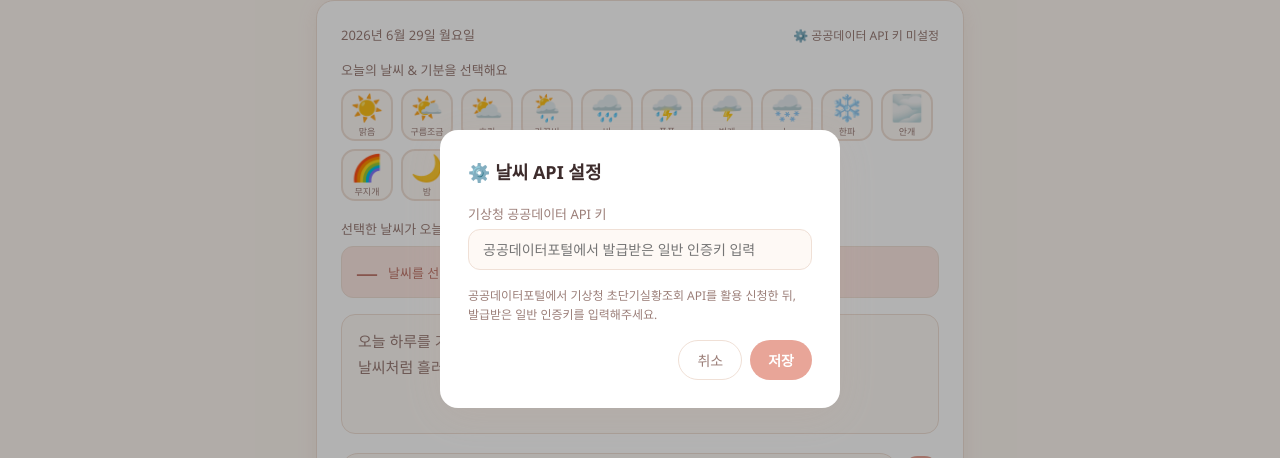
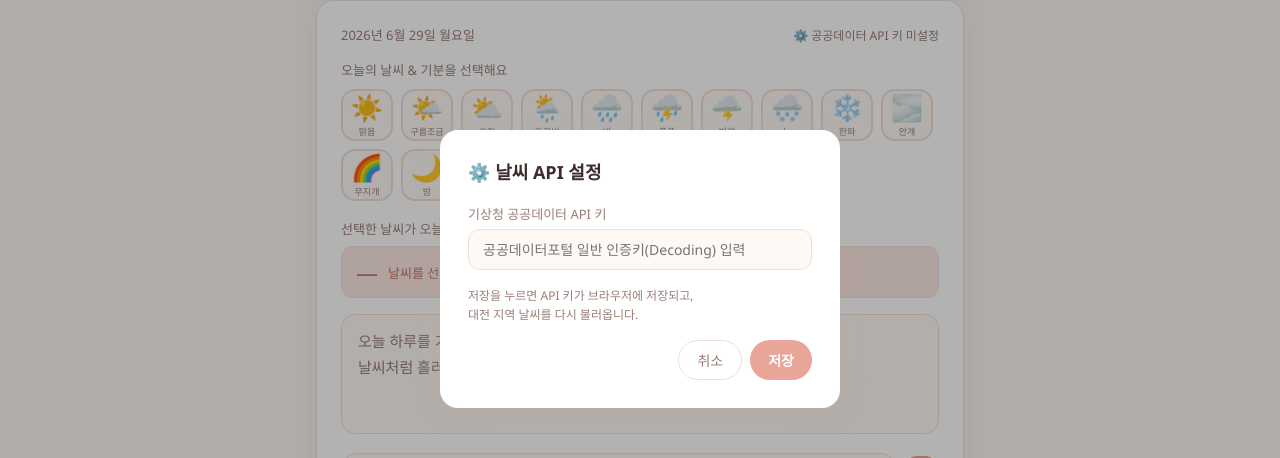
Before and after one commit to jaeeun0109/Moodie, a React app in the folder frontend/: page / in a window 1280 px wide. Both pictures are taken after a click on the button "⚙️". Shown: the part 131-589 px from the top of the page. Built offline with nearby package versions, Linux system fonts and the light colour scheme; the HTML template or start-up script is replaced by a standard one.

Commit message:
fix: API 키 저장 후 날씨 재조회

```diff
--- a/frontend/src/App.jsx
+++ b/frontend/src/App.jsx
@@ -175,11 +175,22 @@ export default function App() {
   }
 
   const saveSettings = (newKey) => {
-    setApiKey(newKey)
-    localStorage.setItem('weatherApiKey', newKey)
-    setSettingsOpen(false)
-    showToast('설정이 저장되었어요')
+  if (!newKey.trim()) {
+    showToast('API 키를 입력해주세요 🔑')
+    return
   }
+
+  const trimmedKey = newKey.trim()
+
+  setApiKey(trimmedKey)
+  localStorage.setItem('weatherApiKey', trimmedKey)
+  setSettingsOpen(false)
+
+  setWeatherLocation('⏳ 기상청 날씨 불러오는 중...')
+  showToast('API 키가 저장되었어요 🔑')
+
+  fetchWeather(trimmedKey)
+}
 
   return (
     <>
--- a/frontend/src/components/SettingsModal.jsx
+++ b/frontend/src/components/SettingsModal.jsx
@@ -3,9 +3,20 @@ import { useState } from 'react'
 export default function SettingsModal({ apiKey, onSave, onClose }) {
   const [inputVal, setInputVal] = useState(apiKey)
 
+  const handleSubmit = (e) => {
+    e.preventDefault()
+
+    if (!inputVal.trim()) {
+      alert('API 키를 입력해주세요.')
+      return
+    }
+
+    onSave(inputVal.trim())
+  }
+
   return (
     <div className="modal-overlay open" onClick={e => { if (e.target === e.currentTarget) onClose() }}>
-      <div className="modal">
+      <form className="modal" onSubmit={handleSubmit}>
         <h2>⚙️ 날씨 API 설정</h2>
 
         <label>기상청 공공데이터 API 키</label>
@@ -13,19 +24,19 @@ export default function SettingsModal({ apiKey, onSave, onClose }) {
           type="text"
           value={inputVal}
           onChange={e => setInputVal(e.target.value)}
-          placeholder="공공데이터포털에서 발급받은 일반 인증키 입력"
+          placeholder="공공데이터포털 일반 인증키(Decoding) 입력"
         />
 
         <p style={{ fontSize: '12px', color: 'var(--text-sub)', marginBottom: '16px', lineHeight: '1.6' }}>
-          공공데이터포털에서 기상청 초단기실황조회 API를 활용 신청한 뒤,<br />
-          발급받은 일반 인증키를 입력해주세요.
+          저장을 누르면 API 키가 브라우저에 저장되고,<br />
+          대전 지역 날씨를 다시 불러옵니다.
         </p>
 
         <div className="modal-footer">
-          <button className="btn-ghost" onClick={onClose}>취소</button>
-          <button className="btn-primary" onClick={() => onSave(inputVal.trim())}>저장</button>
+          <button type="button" className="btn-ghost" onClick={onClose}>취소</button>
+          <button type="submit" className="btn-primary">저장</button>
         </div>
-      </div>
+      </form>
     </div>
   )
 }
```
